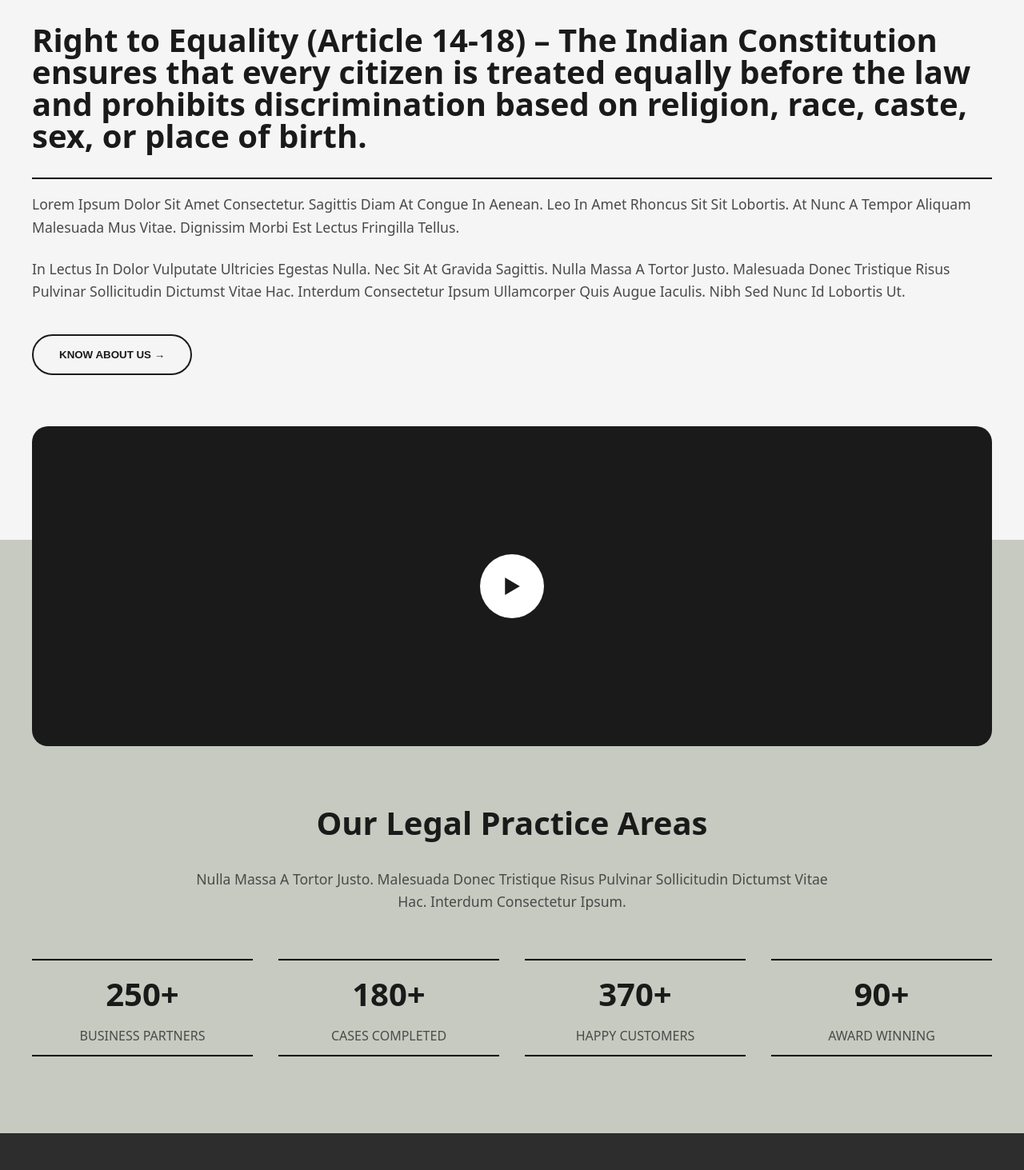
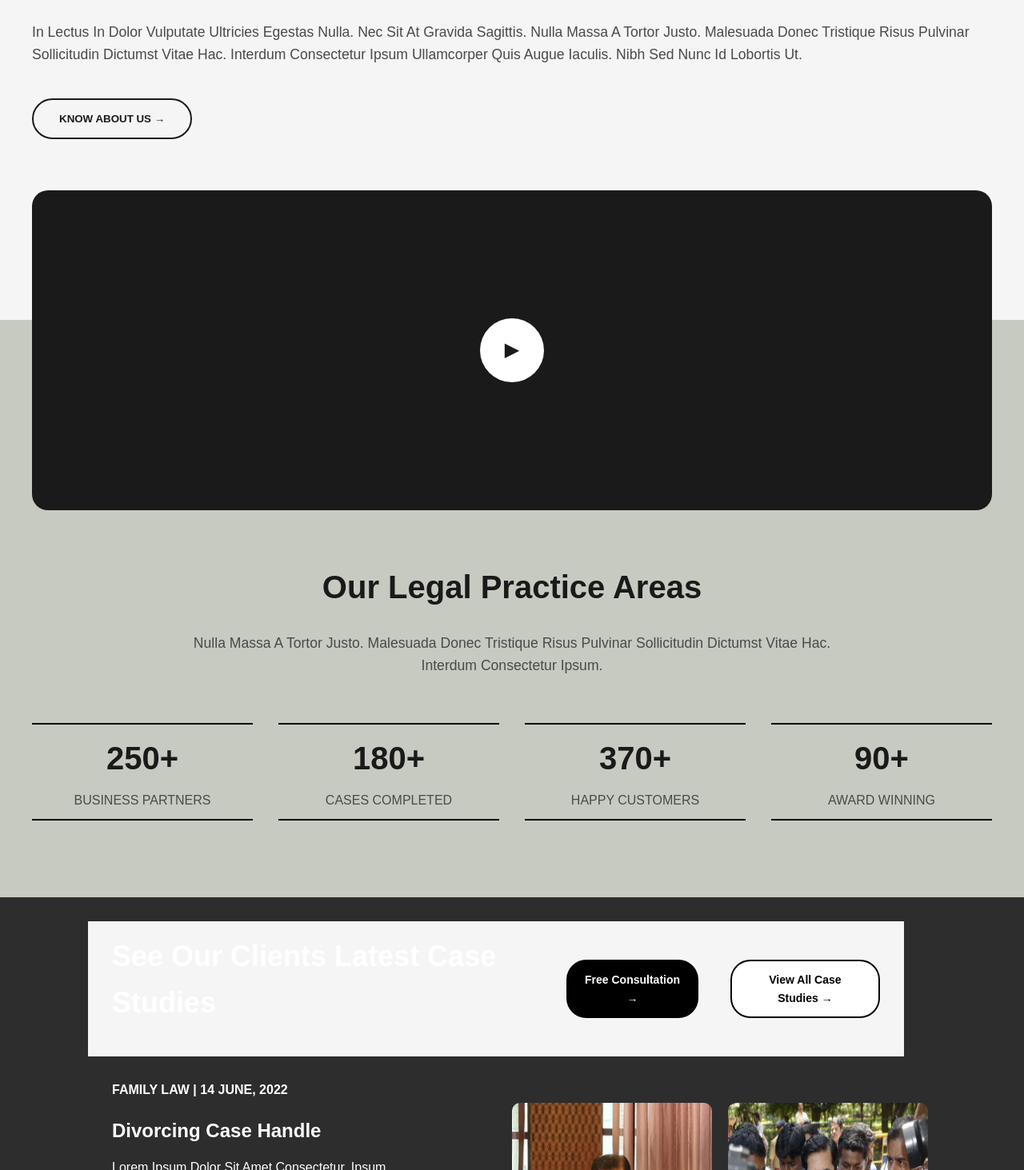
Before and after one commit to MdZaheen/Lawer-portfolio, a Next.js app: page / in a window 1280 px wide. Shown: the part 1327-2790 px from the top of the page at 80% size. Before the commit the page ends 2744 px from the top, so only its background shows below. Built offline with nearby package versions, Linux system fonts and the light colour scheme.

Commit message:
LatestCase Added

```diff
--- a/app/page.js
+++ b/app/page.js
@@ -5,6 +5,7 @@ import TrustedLawFirm from "../components/TrustedLawFirm.js";
 import Appointment from "../components/Appointment.js";
 // import Footer from "../components/Footer.js";
 import Know from "../components/Know.js";
+import LatestCase from "@/components/LatestCase.js";
 
 
 const Page = () => {
@@ -15,6 +16,7 @@ const Page = () => {
       <Appointment />
       <TrustedLawFirm />
       <Know/>
+      <LatestCase/>
 
     </div>
   );
--- /dev/null
+++ b/components/LatestCase.js
@@ -0,0 +1,33 @@
+import React from "react";
+import "../public/styles/LatestCase.css";
+
+const LatestCase = () => {
+    return (
+            <>
+            <div className="full-body">
+                <div className="header">
+                    <h1>See Our Clients Latest Case Studies</h1>
+                    <div className="header-buttons">
+                        <a href="#" className="btn btn-black">Free Consultation →</a>
+                        <a href="#" className="btn btn-outline">View All Case Studies →</a>
+                    </div>
+                </div>
+
+                <div className="container">
+                    <div className="text-content">
+                        <p><strong>FAMILY LAW | 14 JUNE, 2022</strong></p>
+                        <h2>Divorcing Case Handle</h2>
+                        <p>Lorem Ipsum Dolor Sit Amet Consectetur. Ipsum Feugiat Turpis Pellentesque Aliquam Vel Enim. Erat Mi In Tincidunt Fusce Sed Ante Mi. Fames Vel Pellentesque Dolor Sem Orci Adipiscing Tincidunt Dolor.</p>
+                        <p>Ipsum Feugiat Turpis Pellentesque Aliquam Vel Enim. Lorem Ipsum Dolor Sit Amet Consectetur.</p>
+                    </div>
+                    <div className="image-section">
+                            <img src="./images/img-1.webp" alt="Random Image 1"/>
+                            <img src="./images/img-3.jpg" alt="Random Image 2"/>
+                    </div>
+                </div>
+            </div>
+            </>
+            );
+};
+
+export default LatestCase;
--- a/components/TrustedLawFirm.js
+++ b/components/TrustedLawFirm.js
@@ -3,7 +3,7 @@ import "../public/styles/TrustedLawFirm.css";
 const TrustedLawFirm = () => {
     return (
     <>
-    <header className="header">
+    <header className="header-t">
         <div className="header-content">
             <div className="header-main">
                 <h1>Trusted And Full Service
--- /dev/null
+++ b/public/styles/LatestCase.css
@@ -0,0 +1,131 @@
+/* Reset default styles */
+* {
+    margin: 0;
+    padding: 0;
+    box-sizing: border-box;
+    font-family: Arial, sans-serif;
+}
+
+/* Body styling */
+.full-body {
+    background-color: #2d2d2d;
+    color: white;
+    /* padding: 80px; */
+    padding-left: 110px;
+    padding-right: 150px;
+}
+
+/* Header with buttons */
+.header {
+    display: flex;
+    justify-content: space-between;
+    align-items: center;
+    margin-bottom: 30px;
+    margin-top: 30px;
+}
+
+.header h1 {
+    font-size: 36px;
+    font-weight: bold;
+}
+
+.header-buttons {
+    display: flex;
+    gap: 40px;
+}
+
+/* Buttons styling */
+.btn {
+    padding: 12px 20px;
+    font-size: 14px;
+    font-weight: bold;
+    text-decoration: none;
+    border: 2px solid black;
+    border-radius: 25px;
+    text-align: center;
+    cursor: pointer;
+    transition: all 0.4s ease-in-out;
+    display: inline-block;
+}
+
+/* Button colors */
+.btn-black {
+    background-color: black;
+    color: white;
+    border-color: black;
+}
+
+.btn-outline {
+    background-color: white;
+    color: black;
+    border-color: black;
+}
+
+/* Hover Effect: Smooth ease-in-out */
+.btn:hover {
+    transform: translateY(-5px);
+    transition: all 0.4s ease-in-out;
+}
+
+.btn-black:hover {
+    background-color: black;
+    color: white;
+    transition: ease-in-out 0.5s;
+}
+
+.btn-outline:hover {
+    background-color: black;
+    color: white;
+    transition: ease-in-out 0.5s;
+}
+
+/* Main container layout */
+.container {
+    display: flex;
+    justify-content: space-between;
+    align-items: center;
+    padding-right: 70px;
+    padding-left: 30px;
+    padding-bottom: 30px;
+}
+
+/* Text content styling */
+.text-content {
+    max-width: 50%;
+}
+
+.text-content h2 {
+    font-size: 24px;
+    font-weight: bold;
+    margin-top: 10px;
+    margin-bottom: 15px;
+}
+
+.text-content p {
+    font-size: 16px;
+    line-height: 1.5;
+    margin-bottom: 20px;
+}
+
+/* Image section styling */
+.image-section {
+    display: flex;
+    gap: 20px;
+    padding-left: 50px;
+}
+
+/* Image Slide-in Effect */
+.image-section img {
+    width: 250px;
+    height: auto;
+    border-radius: 10px;
+    opacity: 1; /* Visible on page load */
+    transform: translateX(100px);
+    transition: all 0.8s ease-in-out;
+}
+
+/* When the images are visible, they slide in */
+.image-section img.show {
+    opacity: 1;
+    transform: translateX(0);
+}
--- a/public/styles/TrustedLawFirm.css
+++ b/public/styles/TrustedLawFirm.css
@@ -1,13 +1,13 @@
-body {
+html,body {
     font-family: Arial, sans-serif;
     line-height: 1.6;
     margin: 0;
     padding: 0;
-    background-color: #2d2d2d; /* Blackish-grey background */
+    background-color: #2d2d2d;
     color: #ffffff;
 }
 
-.header {
+.header-t {
     padding: 4rem 2rem;
     background-color: #2d2d2d;
 }
```
Also changed, not shown: public/images/img-1.webp (added), public/images/img-3.jpg (added).
